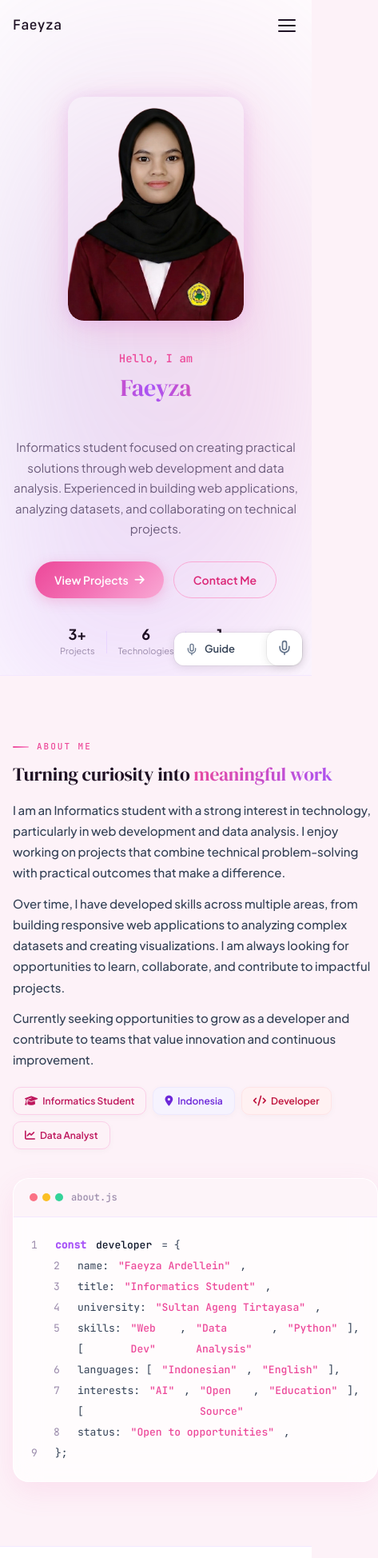
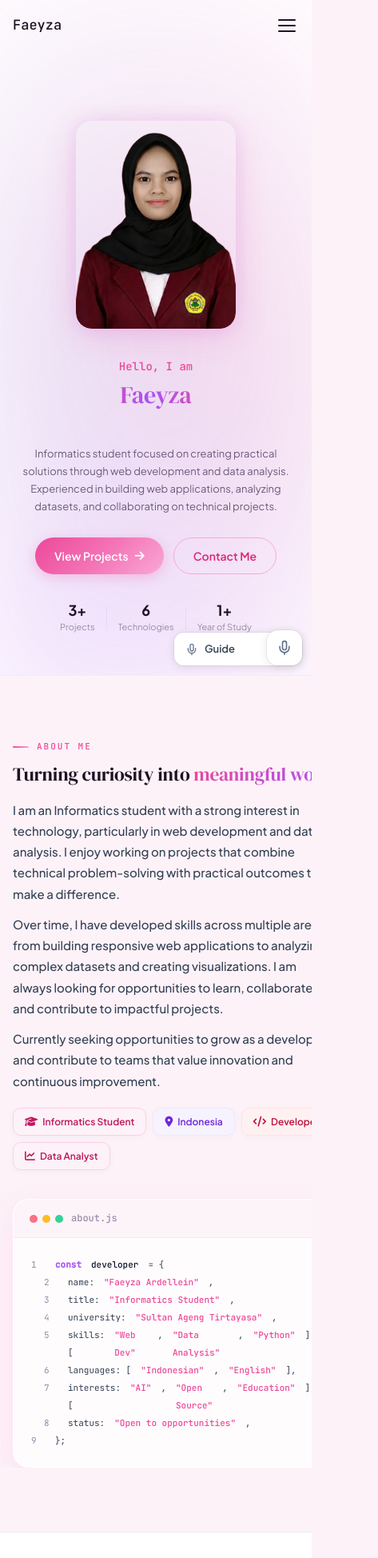
Before and after one commit to fyzardell/portofolio, a React (Vite) app: page / in a window 390 px wide. Shown: the top 1948 px of the page at 80% size, 473 px wide, since content can reach past the window. Built offline with nearby package versions, Linux system fonts and the light colour scheme.

Commit message:
fix: mobile responsiveness - overflow hidden, smaller photo card, tighter form padding

```diff
--- a/src/components/About.css
+++ b/src/components/About.css
@@ -102,4 +102,7 @@
 
 @media (max-width: 768px) {
   .about-grid { grid-template-columns: 1fr; gap: 36px; }
+  .about-card { max-width: 100%; }
+  .code-line { font-size: 11px; }
+  .code-line.ind { padding-left: 16px; }
 }
--- a/src/components/Contact.css
+++ b/src/components/Contact.css
@@ -275,13 +275,22 @@
   .contact-info .section-label::before { display: none; }
   .contact-info .section-subtitle { margin: 0 auto; }
   .contact-details { align-items: center; }
-  .contact-form-wrapper { padding: 28px 24px; }
+  .contact-form-wrapper { padding: 28px 20px; }
   .toast { left: 16px; right: 16px; bottom: 16px; }
 }
 
 @media (max-width: 480px) {
   .contact-form-wrapper {
-    padding: 24px 20px;
+    padding: 20px 16px;
     border-radius: var(--radius-lg);
   }
+  .form-group input,
+  .form-group textarea {
+    padding: 14px 14px;
+    font-size: 13px;
+  }
+  .submit-btn {
+    width: 100%;
+    padding: 14px 24px;
+  }
 }
--- a/src/components/Hero.css
+++ b/src/components/Hero.css
@@ -200,4 +200,6 @@
   .stat-num { font-size: 18px; }
   .hero-scroll { display: none; }
   .hero-name { font-size: 30px; }
+  .hero-text { max-width: 100%; }
+  .hero-desc { font-size: 13px; max-width: 100%; }
 }
--- a/src/components/PhotoCard.css
+++ b/src/components/PhotoCard.css
@@ -121,8 +121,8 @@
 
 @media (max-width: 480px) {
   .photo-card {
-    width: 220px;
-    height: 280px;
+    width: 200px;
+    height: 260px;
     border-radius: 20px;
   }
   .photo-card-img-wrap {
--- a/src/components/ProfileCard.css
+++ b/src/components/ProfileCard.css
@@ -1,5 +1,6 @@
 .profile-card {
   width: 320px;
+  max-width: 100%;
   border-radius: var(--radius-xl);
   overflow: hidden;
   position: relative;
--- a/src/styles/index.css
+++ b/src/styles/index.css
@@ -50,6 +50,7 @@
 
 html {
   scroll-behavior: smooth;
+  overflow-x: hidden;
 }
 
 body {
@@ -112,6 +113,7 @@ img {
   max-width: 1200px;
   margin: 0 auto;
   padding: 0 24px;
+  overflow-x: hidden;
 }
 
 .section {
```
